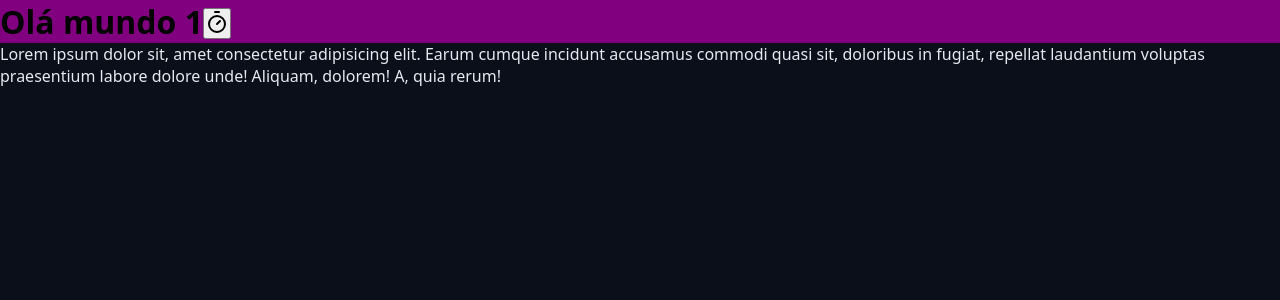
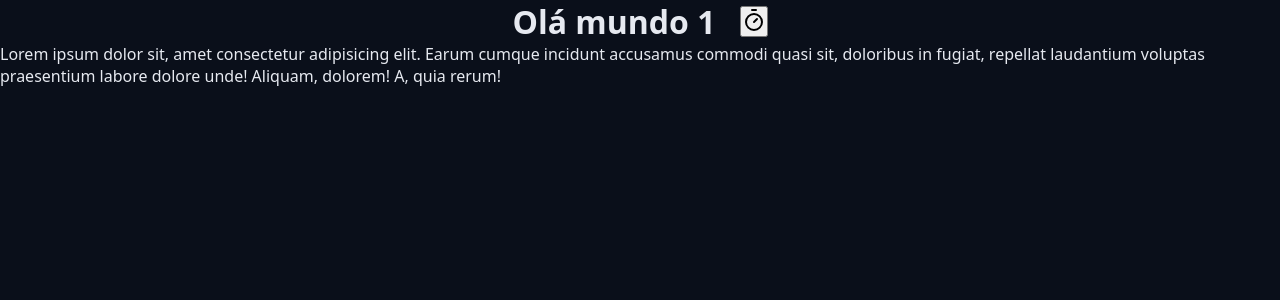
Before and after one commit to SasKarol/Construcao-de-FrontEnd, a React (Vite) app in the folder chronos-pomodoro/: page / in a window 1280 px wide. Shown: the top 300 px of the page. Built offline with nearby package versions, Linux system fonts and the light colour scheme.

Commit message:
Projeto Pomodoro - Prática-07

```diff
--- a/chronos-pomodoro/src/components/Heading.module.css
+++ b/chronos-pomodoro/src/components/Heading.module.css
@@ -1,8 +1,6 @@
 .heading {
-  background: purple;
-  color: black;
+  display: flex;
+  align-items: center;
+  justify-content: center;
+  gap: 2.4rem;
 }
-
-.cyan {
-  color: cyan;
-}
```
